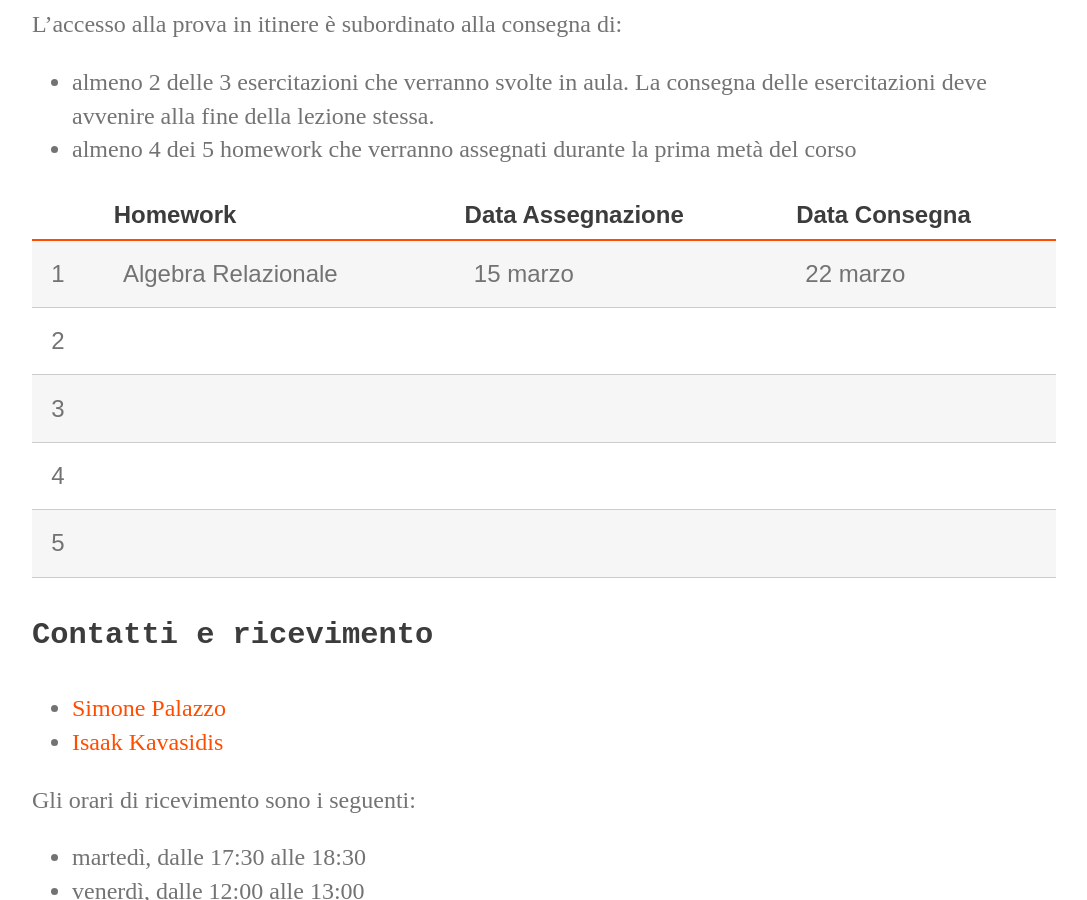
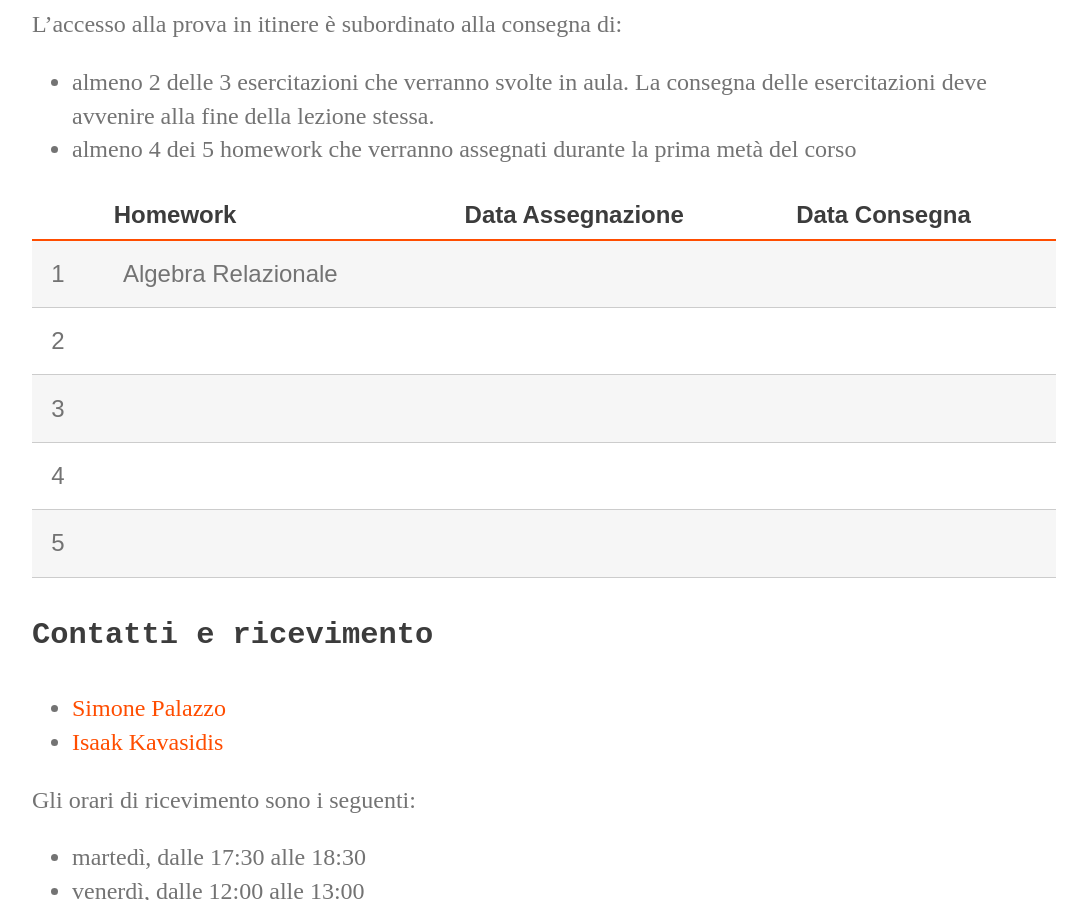
Before and after one commit to perceivelab/db-fo-24, a Jekyll site: the page built from index.md, in a window 1280 px wide and 900 px high, scrolled down 2921 px. Shown: the whole window, without its empty margins (96-1183 px from the left). Built offline with Jekyll 4.4.1, drawn with Linux system fonts in a browser that asks for light colours.

Commit message:
Update index.md

```diff
--- a/index.md
+++ b/index.md
@@ -66,7 +66,7 @@ L'accesso alla prova in itinere è subordinato alla consegna di:
 
 |       | Homework                  | Data Assegnazione | Data Consegna    |
 |------ | ------------------------- | ----------------  | ---------------- |
-| 1     | Algebra Relazionale       | 15 marzo     |      22 marzo    |
+| 1     | Algebra Relazionale       |                   |                  |
 | 2     |                           |                   |                  |
 | 3     |                           |                   |                  |
 | 4     |                           |                   |                  |
```
